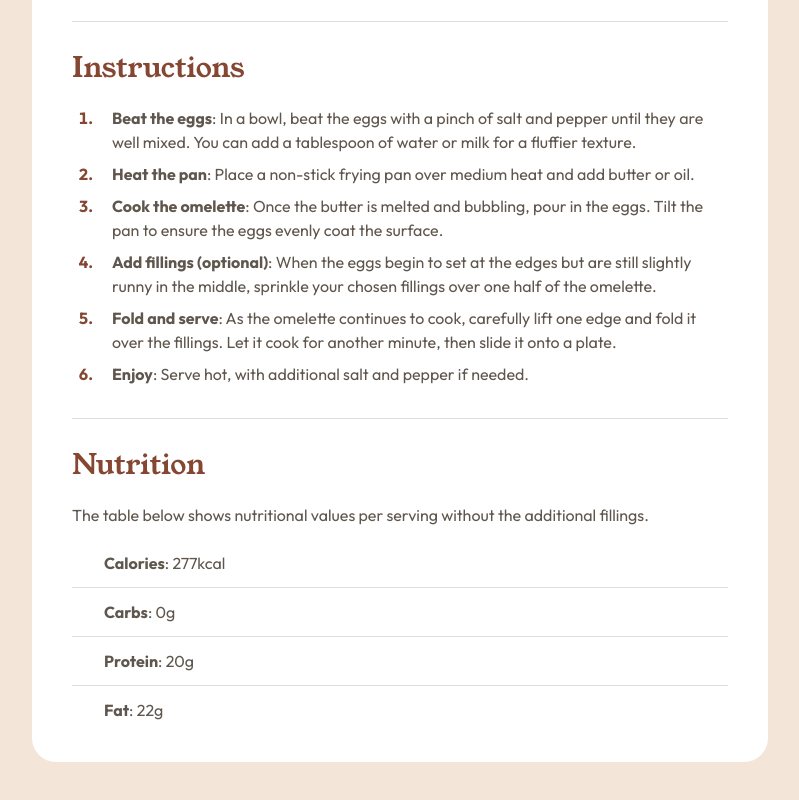
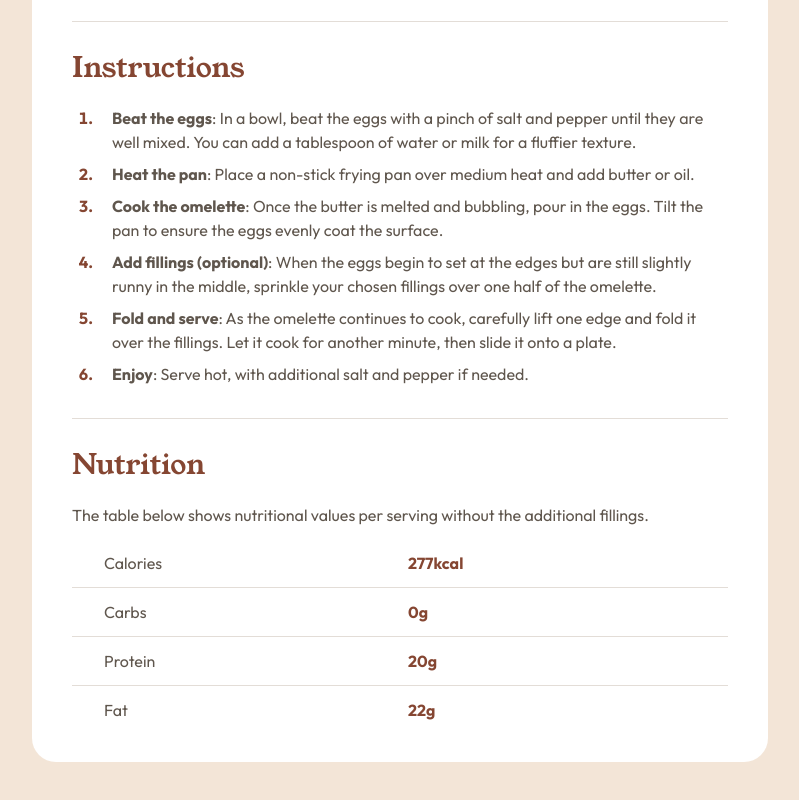
Before and after one commit to michaelshowes/recipe-page, a React (Vite) app: page / in a window 1280 px wide. Shown: the part 1071-1871 px from the top of the page, without its empty margins (240-1039 px from the left). Built offline with nearby package versions, Linux system fonts and the light colour scheme.

Commit message:
updated nutrition section

```diff
--- a/src/components/Recipe.tsx
+++ b/src/components/Recipe.tsx
@@ -77,9 +77,9 @@ export default function Recipe({ data }: { data: RecipeProps }) {
 								key={name}
 								className={'group'}
 							>
-								<div className={'px-400'}>
-									<span className={'font-bold'}>{name}</span>
-									{`: ${value}`}
+								<div className={'px-400 grid grid-cols-2 gap-200'}>
+									<div>{name}</div>
+									<div className={'font-bold text-brown-800'}>{value}</div>
 								</div>
 								<Divider className={'group-last:hidden my-150'} />
 							</li>
```
